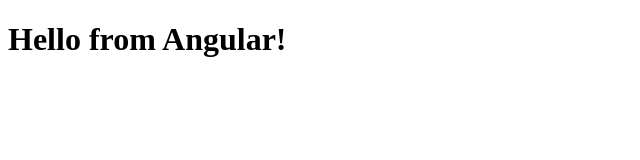
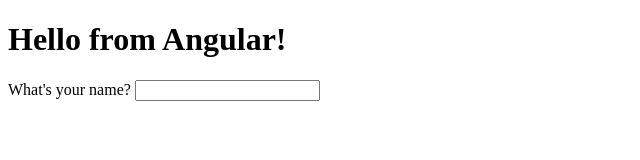
Before and after one commit to npmcdn-to-unpkg-bot/getting-started-with-angular-ui-router, a website: page index.html in a window 1280 px wide. Shown: the whole page, without its empty margins (0-640 px from the left). Drawn offline with nearby package versions, Linux system fonts and the light colour scheme.

Commit message:
adds two way binding demo

```diff
--- a/index.html
+++ b/index.html
@@ -6,8 +6,9 @@
 
 </head>
 <body>
-    <div ng-app="app">
-        <h1>Hello from Angular!</h1>
+    <div ng-app>
+        <h1>Hello {{ name }} from Angular!</h1>
+        <p>What's your name? <input ng-model="name" /></p>
     </div>
 
     <script type="text/javascript" src="https://ajax.googleapis.com/ajax/libs/angularjs/1.5.6/angular.min.js">
```
